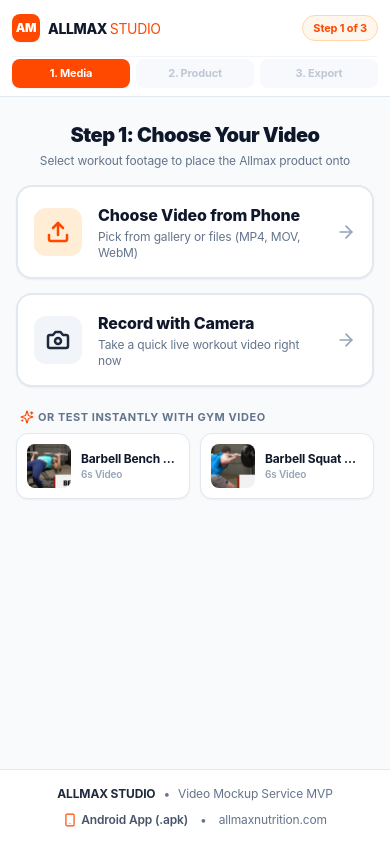
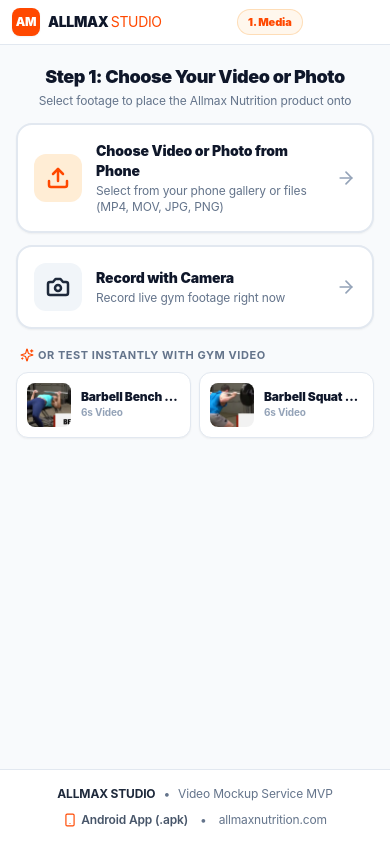
Before and after one commit to BhavyaVadaliya/Allmax-Media, a Next.js app: page / in a window 390 px wide. Built offline with nearby package versions, Linux system fonts and the light colour scheme.

Commit message:
feat: remove duplicate top header, hide selection options when media chosen, and add Replace Media button

```diff
--- a/src/components/MediaCaptureStep.tsx
+++ b/src/components/MediaCaptureStep.tsx
@@ -4,10 +4,8 @@ import React, { useState, useRef, useEffect, useCallback } from 'react';
 import {
   Upload,
   Camera,
-  Video,
   Square,
   AlertCircle,
-  FileVideo,
   ArrowRight,
   Check,
   Sparkles,
@@ -167,7 +165,7 @@ export const MediaCaptureStep: React.FC<MediaCaptureStepProps> = ({
   };
 
   return (
-    <div className="w-full max-w-xl mx-auto space-y-4 py-2 px-1">
+    <div className="w-full max-w-xl mx-auto space-y-3.5 py-1 px-1">
       {/* Hidden native file input */}
       <input
         ref={fileInputRef}
@@ -178,18 +176,20 @@ export const MediaCaptureStep: React.FC<MediaCaptureStepProps> = ({
       />
 
       {/* Screen Title */}
-      <div className="text-center space-y-1">
-        <h1 className="text-xl sm:text-2xl font-black text-slate-900 tracking-tight">
-          Step 1: Choose Your Video
+      <div className="text-center space-y-0.5">
+        <h1 className="text-lg sm:text-xl font-black text-slate-900 tracking-tight">
+          {selectedMedia ? 'Workout Media Selected' : 'Step 1: Choose Your Video or Photo'}
         </h1>
         <p className="text-xs text-slate-500">
-          Select workout footage to place the Allmax product onto
+          {selectedMedia
+            ? 'Preview your media below or tap Replace to change it'
+            : 'Select footage to place the Allmax Nutrition product onto'}
         </p>
       </div>
 
       {/* Camera Live Viewfinder Modal */}
       {showCamera && (
-        <div className="bg-white border-2 border-slate-900 rounded-2xl p-4 space-y-3 shadow-xl animate-fade-in">
+        <div className="bg-white border-2 border-slate-900 rounded-2xl p-3.5 space-y-3 shadow-xl animate-fade-in">
           <div className="flex items-center justify-between text-xs font-bold text-slate-800">
             <span className="flex items-center space-x-2">
               <span className={`w-2.5 h-2.5 rounded-full ${isRecording ? 'bg-red-500 animate-ping' : 'bg-emerald-500'}`} />
@@ -197,13 +197,13 @@ export const MediaCaptureStep: React.FC<MediaCaptureStepProps> = ({
             </span>
             <button
               onClick={stopCameraStream}
-              className="text-xs text-slate-500 hover:text-slate-800 underline"
+              className="text-xs text-slate-500 hover:text-slate-800 font-bold underline"
             >
               Cancel
             </button>
           </div>
 
-          <div className="relative aspect-[9/16] max-h-[300px] mx-auto bg-slate-950 rounded-xl overflow-hidden">
+          <div className="relative aspect-[9/16] max-h-[300px] mx-auto bg-slate-950 rounded-xl overflow-hidden shadow-inner">
             <video
               ref={liveCameraRef}
               autoPlay
@@ -242,49 +242,49 @@ export const MediaCaptureStep: React.FC<MediaCaptureStepProps> = ({
         </div>
       )}
 
-      {/* Main Choice Cards: If NO media selected yet */}
+      {/* STATE 1: SELECTION OPTIONS (Shown ONLY when NO media is selected) */}
       {!selectedMedia && !showCamera && (
-        <div className="space-y-3.5">
-          {/* Big Action Button 1: Upload from Phone */}
+        <div className="space-y-3 animate-fade-in">
+          {/* Big Option 1: Upload from Phone */}
           <button
             onClick={() => fileInputRef.current?.click()}
-            className="w-full p-4 sm:p-5 rounded-2xl bg-white border-2 border-slate-200 hover:border-[#FF4800] text-left flex items-center space-x-4 shadow-sm hover:shadow-md transition-all active:scale-[0.98] group"
+            className="w-full p-4 rounded-2xl bg-white border-2 border-slate-200 hover:border-[#FF4800] text-left flex items-center space-x-3.5 shadow-sm hover:shadow-md transition-all active:scale-[0.98] group"
           >
             <div className="w-12 h-12 rounded-xl bg-orange-100 text-[#FF4800] flex items-center justify-center shrink-0 group-hover:scale-105 transition-transform">
               <Upload className="w-6 h-6 stroke-[2.5]" />
             </div>
             <div className="min-w-0 flex-1">
-              <span className="text-base font-extrabold text-slate-900 block">
-                Choose Video from Phone
+              <span className="text-sm sm:text-base font-black text-slate-900 block">
+                Choose Video or Photo from Phone
               </span>
               <span className="text-xs text-slate-500 block mt-0.5">
-                Pick from gallery or files (MP4, MOV, WebM)
+                Select from your phone gallery or files (MP4, MOV, JPG, PNG)
               </span>
             </div>
             <ArrowRight className="w-5 h-5 text-slate-400 group-hover:text-[#FF4800] group-hover:translate-x-0.5 transition-all shrink-0" />
           </button>
 
-          {/* Big Action Button 2: Camera Record */}
+          {/* Big Option 2: Record with Camera */}
           <button
             onClick={startCamera}
-            className="w-full p-4 sm:p-5 rounded-2xl bg-white border-2 border-slate-200 hover:border-[#FF4800] text-left flex items-center space-x-4 shadow-sm hover:shadow-md transition-all active:scale-[0.98] group"
+            className="w-full p-4 rounded-2xl bg-white border-2 border-slate-200 hover:border-[#FF4800] text-left flex items-center space-x-3.5 shadow-sm hover:shadow-md transition-all active:scale-[0.98] group"
           >
             <div className="w-12 h-12 rounded-xl bg-slate-100 text-slate-800 flex items-center justify-center shrink-0 group-hover:scale-105 transition-transform">
               <Camera className="w-6 h-6 stroke-[2.5]" />
             </div>
             <div className="min-w-0 flex-1">
-              <span className="text-base font-extrabold text-slate-900 block">
+              <span className="text-sm sm:text-base font-black text-slate-900 block">
                 Record with Camera
               </span>
               <span className="text-xs text-slate-500 block mt-0.5">
-                Take a quick live workout video right now
+                Record live gym footage right now
               </span>
             </div>
             <ArrowRight className="w-5 h-5 text-slate-400 group-hover:text-[#FF4800] group-hover:translate-x-0.5 transition-all shrink-0" />
           </button>
 
-          {/* Instant 1-Tap Gym Sample Shortcuts */}
-          <div className="pt-2">
+          {/* Quick Gym Samples */}
+          <div className="pt-1.5">
             <div className="flex items-center justify-between mb-2 px-1">
               <span className="text-[11px] font-bold uppercase tracking-wider text-slate-500 flex items-center gap-1">
                 <Sparkles className="w-3.5 h-3.5 text-[#FF4800]" />
@@ -292,7 +292,7 @@ export const MediaCaptureStep: React.FC<MediaCaptureStepProps> = ({
               </span>
             </div>
 
-            <div className="grid grid-cols-2 gap-2.5">
+            <div className="grid grid-cols-2 gap-2">
               {SAMPLE_CREATOR_MEDIA.slice(0, 2).map((sample) => (
                 <button
                   key={sample.id}
@@ -306,10 +306,10 @@ export const MediaCaptureStep: React.FC<MediaCaptureStepProps> = ({
                     className="w-11 h-11 rounded-lg object-cover shrink-0"
                   />
                   <div className="min-w-0 flex-1">
-                    <span className="text-xs font-bold text-slate-900 truncate block">
+                    <span className="text-xs font-black text-slate-900 truncate block">
                       {sample.name}
                     </span>
-                    <span className="text-[10px] text-slate-400 font-semibold block">
+                    <span className="text-[10px] text-slate-400 font-bold block">
                       {sample.duration}s Video
                     </span>
                   </div>
@@ -320,28 +320,31 @@ export const MediaCaptureStep: React.FC<MediaCaptureStepProps> = ({
         </div>
       )}
 
-      {/* When Media IS Selected: Compact Confirmation & Primary Proceed Button */}
+      {/* STATE 2: MEDIA IS SELECTED (All selection options REMOVED, Only Video/Image Shown with Replace Option) */}
       {selectedMedia && !showCamera && (
-        <div className="space-y-4 animate-fade-in">
-          {/* Selected Video Preview Card */}
+        <div className="space-y-3.5 animate-fade-in">
+          {/* Selected Media View Card */}
           <div className="bg-white border-2 border-emerald-500/40 rounded-2xl p-3 sm:p-4 shadow-md space-y-3">
+            {/* Top Bar with Ready Indicator & REPLACE Button */}
             <div className="flex items-center justify-between">
-              <span className="inline-flex items-center space-x-1.5 text-xs font-bold text-emerald-700 bg-emerald-50 px-2.5 py-1 rounded-full border border-emerald-200">
+              <span className="inline-flex items-center space-x-1 text-xs font-bold text-emerald-700 bg-emerald-50 px-2.5 py-1 rounded-full border border-emerald-200">
                 <Check className="w-3.5 h-3.5 stroke-[3]" />
-                <span>Video Loaded &amp; Ready</span>
+                <span>Ready for Studio</span>
               </span>
 
+              {/* REPLACE OPTION: Lets user replace the video/photo immediately */}
               <button
                 onClick={() => fileInputRef.current?.click()}
-                className="text-xs font-bold text-slate-500 hover:text-[#FF4800] flex items-center space-x-1"
+                className="flex items-center space-x-1.5 px-3 py-1.5 rounded-lg bg-orange-50 hover:bg-orange-100 text-[#FF4800] border border-orange-200 text-xs font-extrabold transition-all active:scale-95"
+                title="Replace with another video or photo"
               >
-                <RefreshCw className="w-3 h-3" />
-                <span>Change</span>
+                <RefreshCw className="w-3.5 h-3.5 stroke-[2.5]" />
+                <span>Replace Video / Photo</span>
               </button>
             </div>
 
-            {/* Compact Video Viewport (Clean, Not Oversized) */}
-            <div className="relative aspect-[9/16] max-h-[260px] mx-auto bg-slate-950 rounded-xl overflow-hidden shadow-inner flex items-center justify-center">
+            {/* The Selected Video or Image (Shown instead of selection options) */}
+            <div className="relative aspect-[9/16] h-[280px] sm:h-[340px] mx-auto bg-slate-950 rounded-xl overflow-hidden shadow-inner flex items-center justify-center">
               {selectedMedia.type === 'video' ? (
                 <video
                   key={selectedMedia.url}
@@ -357,18 +360,28 @@ export const MediaCaptureStep: React.FC<MediaCaptureStepProps> = ({
                 /* eslint-disable-next-line @next/next/no-img-element */
                 <img
                   src={selectedMedia.url}
-                  alt="Preview"
+                  alt="Selected Media"
                   className="w-full h-full object-cover"
                 />
               )}
             </div>
 
-            <div className="text-center text-xs text-slate-600 font-medium truncate px-2">
-              {selectedMedia.name}
+            {/* Media Metadata & Replace shortcut row */}
+            <div className="flex items-center justify-between text-xs text-slate-500 px-1 pt-0.5">
+              <span className="font-semibold text-slate-800 truncate max-w-[200px]">
+                {selectedMedia.name}
+              </span>
+
+              <button
+                onClick={() => startCamera()}
+                className="text-[11px] font-bold text-slate-500 hover:text-[#FF4800] underline"
+              >
+                or re-record camera
+              </button>
             </div>
           </div>
 
-          {/* Prominent Next Button */}
+          {/* Primary Action Button: Proceed to Product Studio */}
           <button
             onClick={onProceedToStudio}
             className="w-full py-4 rounded-xl bg-[#FF4800] hover:bg-[#E63E00] text-white font-black text-sm uppercase tracking-wider shadow-lg shadow-orange-500/25 transition-all active:scale-95 flex items-center justify-center space-x-2"
--- a/src/components/Navbar.tsx
+++ b/src/components/Navbar.tsx
@@ -1,7 +1,7 @@
 'use client';
 
 import React from 'react';
-import { ExternalLink, RotateCcw, Smartphone, Check } from 'lucide-react';
+import { RotateCcw, Smartphone, Check } from 'lucide-react';
 
 interface NavbarProps {
   currentStep: 1 | 2 | 3;
@@ -20,33 +20,31 @@ export const Navbar: React.FC<NavbarProps> = ({
   onReset,
   onOpenMobileModal,
 }) => {
-  const steps = [
-    { num: 1 as const, label: 'Media', desc: 'Upload' },
-    { num: 2 as const, label: 'Product', desc: 'Overlay' },
-    { num: 3 as const, label: 'Export', desc: 'Share' },
-  ];
+  const stepTitles = {
+    1: '1. Media',
+    2: '2. Product',
+    3: '3. Share',
+  };
 
   return (
     <header className="sticky top-0 z-50 bg-white/95 backdrop-blur-md border-b border-slate-200">
       <div className="max-w-6xl mx-auto px-3 sm:px-6">
-        <div className="flex items-center justify-between h-14 sm:h-16">
+        <div className="flex items-center justify-between h-13 sm:h-15 py-2">
           {/* Brand Logo */}
           <div className="flex items-center space-x-2">
             <div className="w-7 h-7 sm:w-8 sm:h-8 rounded-lg bg-[#FF4800] flex items-center justify-center font-black text-xs sm:text-sm text-white shadow-sm shrink-0">
               AM
             </div>
-            <div className="leading-tight">
-              <span className="font-extrabold text-slate-900 tracking-tight text-sm sm:text-base">
-                ALLMAX <span className="text-[#FF4800] font-normal">STUDIO</span>
-              </span>
-            </div>
+            <span className="font-black text-slate-900 tracking-tight text-sm sm:text-base">
+              ALLMAX <span className="text-[#FF4800] font-normal">STUDIO</span>
+            </span>
           </div>
 
-          {/* Desktop 3-Step Pill Bar (Hidden on Mobile) */}
-          <div className="hidden md:flex items-center space-x-1 bg-slate-100 p-1 rounded-full border border-slate-200 text-xs font-semibold">
+          {/* Center 3-Step Pill (Desktop: Interactive Bar / Mobile: Clean Badge) */}
+          <div className="hidden sm:flex items-center space-x-1 bg-slate-100 p-1 rounded-full border border-slate-200 text-xs font-bold">
             <button
               onClick={() => onStepClick(1)}
-              className={`px-3 py-1.5 rounded-full transition-all ${
+              className={`px-3 py-1 rounded-full transition-all ${
                 currentStep === 1
                   ? 'bg-white text-slate-900 shadow-sm'
                   : 'text-slate-500 hover:text-slate-900'
@@ -57,7 +55,7 @@ export const Navbar: React.FC<NavbarProps> = ({
             <button
               disabled={!canNavigateToStep2}
               onClick={() => canNavigateToStep2 && onStepClick(2)}
-              className={`px-3 py-1.5 rounded-full transition-all ${
+              className={`px-3 py-1 rounded-full transition-all ${
                 currentStep === 2
                   ? 'bg-white text-slate-900 shadow-sm'
                   : canNavigateToStep2
@@ -70,7 +68,7 @@ export const Navbar: React.FC<NavbarProps> = ({
             <button
               disabled={!canNavigateToStep3}
               onClick={() => canNavigateToStep3 && onStepClick(3)}
-              className={`px-3 py-1.5 rounded-full transition-all ${
+              className={`px-3 py-1 rounded-full transition-all ${
                 currentStep === 3
                   ? 'bg-white text-slate-900 shadow-sm'
                   : canNavigateToStep3
@@ -82,62 +80,33 @@ export const Navbar: React.FC<NavbarProps> = ({
             </button>
           </div>
 
-          {/* Right Action Icons & Controls */}
-          <div className="flex items-center space-x-1.5 sm:space-x-3">
-            {/* Step indicator on mobile */}
-            <div className="md:hidden flex items-center bg-orange-50 border border-orange-200 px-2.5 py-1 rounded-full text-[11px] font-bold text-[#FF4800]">
-              <span>Step {currentStep} of 3</span>
-            </div>
+          {/* Mobile Single Step Indicator */}
+          <div className="sm:hidden flex items-center bg-orange-50 border border-orange-200/80 px-2.5 py-1 rounded-full text-[11px] font-black text-[#FF4800]">
+            <span>{stepTitles[currentStep]}</span>
+          </div>
 
+          {/* Right Actions */}
+          <div className="flex items-center space-x-1.5 sm:space-x-2">
             <button
               onClick={onOpenMobileModal}
-              className="hidden sm:flex items-center space-x-1.5 px-2.5 py-1.5 rounded-lg bg-orange-50 hover:bg-orange-100 text-[#FF4800] border border-orange-200 text-xs font-bold transition-all shadow-sm active:scale-95"
+              className="hidden md:flex items-center space-x-1 px-2.5 py-1 rounded-lg bg-orange-50 hover:bg-orange-100 text-[#FF4800] border border-orange-200 text-xs font-bold transition-all shadow-sm"
               title="Download Android APK"
             >
-              <Smartphone className="w-3.5 h-3.5 text-[#FF4800]" />
+              <Smartphone className="w-3.5 h-3.5" />
               <span>APK</span>
             </button>
 
             {(canNavigateToStep2 || canNavigateToStep3) && (
               <button
                 onClick={onReset}
-                className="flex items-center space-x-1 p-1.5 sm:px-2.5 sm:py-1.5 rounded-lg border border-slate-200 hover:bg-slate-50 text-xs font-medium text-slate-700 transition-colors"
+                className="flex items-center space-x-1 px-2.5 py-1 rounded-lg border border-slate-200 hover:bg-slate-50 text-xs font-bold text-slate-600 transition-colors"
                 title="Start Over"
               >
                 <RotateCcw className="w-3.5 h-3.5 text-slate-500" />
-                <span className="hidden sm:inline">Reset</span>
+                <span>Reset</span>
               </button>
             )}
           </div>
-        </div>
-
-        {/* Mobile 3-Step Segmented Bar */}
-        <div className="md:hidden grid grid-cols-3 gap-1.5 pb-2 pt-0.5 border-t border-slate-100">
-          {steps.map((s) => {
-            const isActive = currentStep === s.num;
-            const isCompleted = currentStep > s.num;
-            const isAccessible = s.num === 1 || (s.num === 2 && canNavigateToStep2) || (s.num === 3 && canNavigateToStep3);
-
-            return (
-              <button
-                key={s.num}
-                disabled={!isAccessible}
-                onClick={() => isAccessible && onStepClick(s.num)}
-                className={`py-1.5 px-2 rounded-lg text-center transition-all flex flex-col items-center justify-center ${
-                  isActive
-                    ? 'bg-[#FF4800] text-white shadow-sm'
-                    : isCompleted
-                    ? 'bg-orange-50 text-[#FF4800] font-semibold'
-                    : 'bg-slate-100 text-slate-400 opacity-60'
-                }`}
-              >
-                <div className="flex items-center space-x-1">
-                  {isCompleted && !isActive && <Check className="w-3 h-3 stroke-[3]" />}
-                  <span className="text-[11px] font-bold">{s.num}. {s.label}</span>
-                </div>
-              </button>
-            );
-          })}
         </div>
       </div>
     </header>
```
Also changed, not shown: 4 other files (tests, documents, lock files or other folders).
